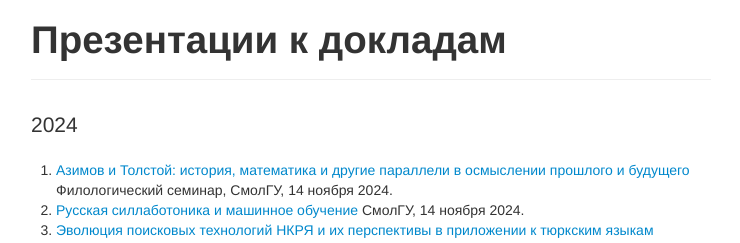
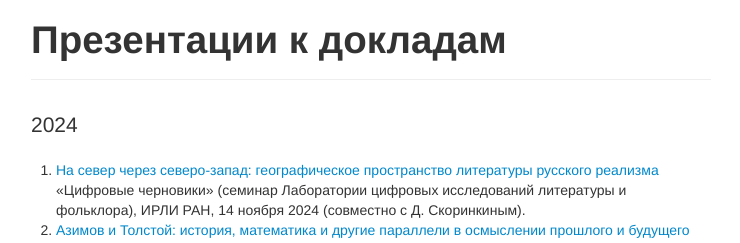
Before and after one commit to nevmenandr/slides, a plain HTML site: page index.html in a window 1280 px wide. Shown: the top 243 px of the page, without its empty margins (269-1009 px from the left). Drawn offline with Linux system fonts and the light colour scheme.

Commit message:
nre talk

```diff
--- a/index.html
+++ b/index.html
@@ -87,6 +87,7 @@
         </div>
         <p class="lead">2024</p>
         <ol>
+		<li><a href="./2024-11-20/slides.pdf">На север через северо-запад: географическое пространство литературы русского реализма</a> «Цифровые черновики» (семинар Лаборатории цифровых исследований литературы и фольклора), ИРЛИ РАН, 14 ноября 2024 (совместно с Д. Скоринкиным).</li>
 		<li><a href="./2024-11-14/">Азимов и Толстой: история, математика и другие параллели в осмыслении прошлого и будущего</a> Филологический семинар, СмолГУ, 14 ноября 2024.</li>
 		<li><a href="./2024-11-14/slides.pdf">Русская силлаботоника и машинное обучение</a> СмолГУ, 14 ноября 2024.</li>
 		<li><a href="./2024-11-09/slides.pdf">Эволюция поисковых технологий НКРЯ и их перспективы в приложении к тюркским языкам</a> TurkLang 2024, ИПС АН РТ, 9 ноября 2024. <a href="https://vk.com/video-218835013_456239058"><i class="fa fa-vk"></i> с 1:35:43</a></li>
```
Also changed, not shown: 1 other file.
